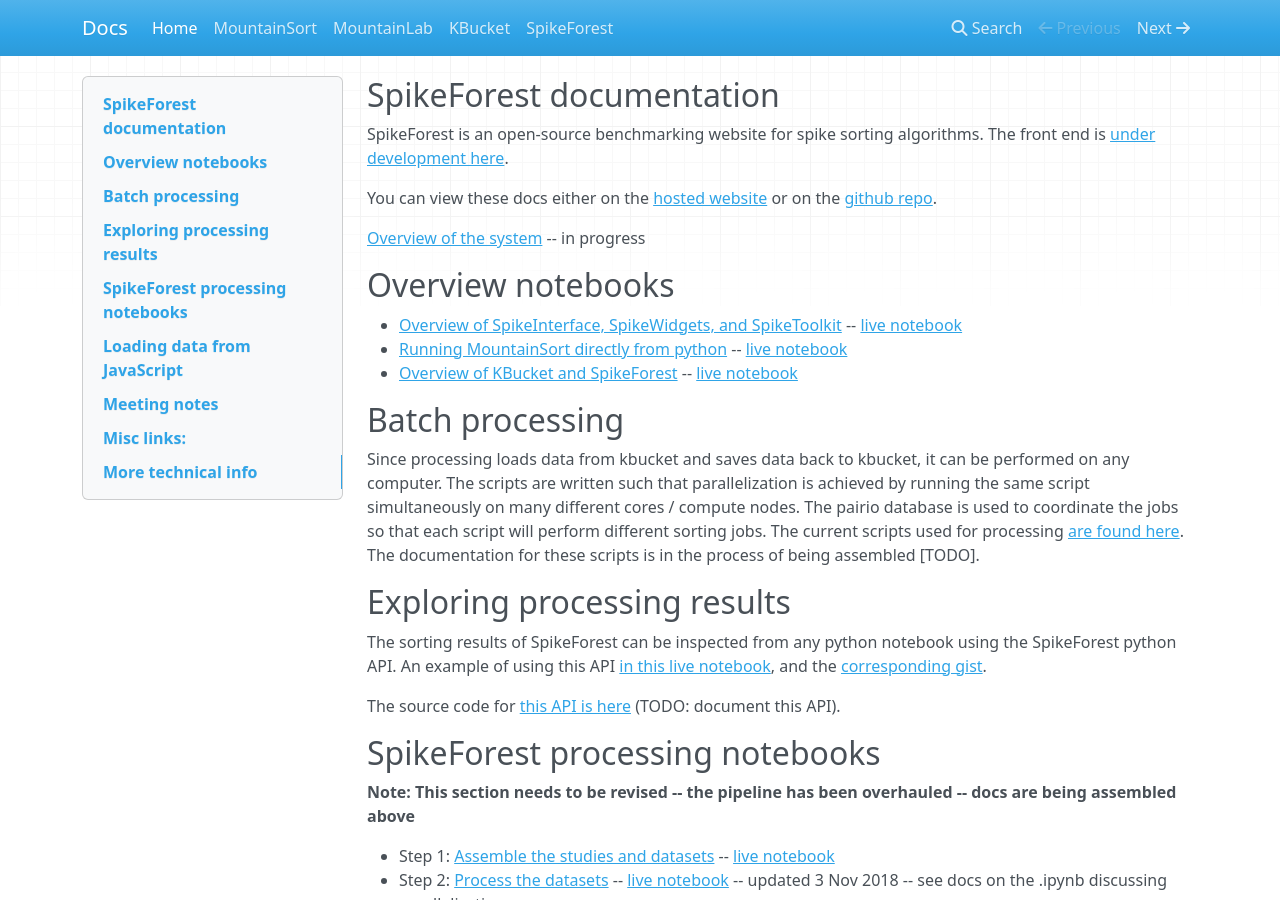
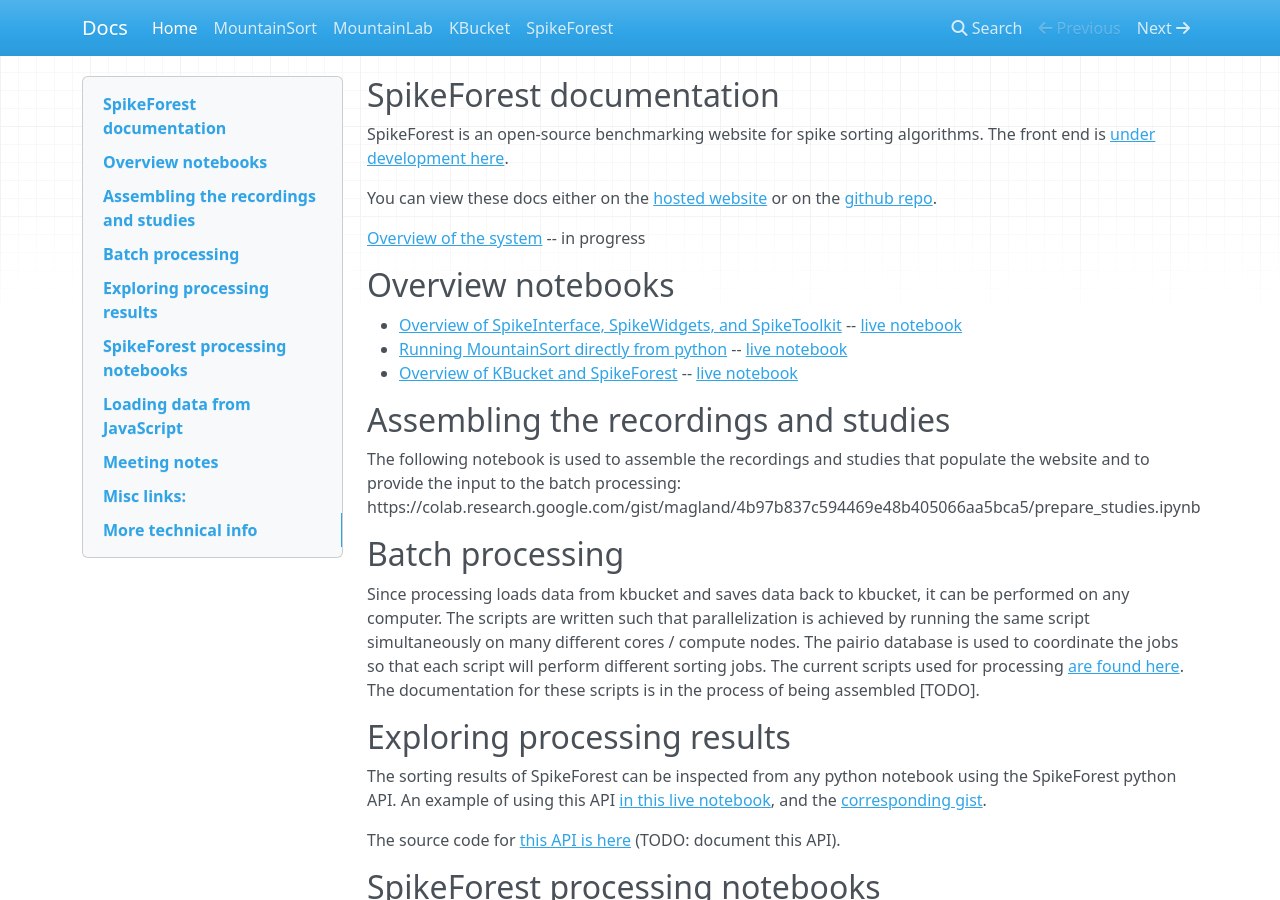
Before and after one commit to scratcharchive/spikeforest-docs, an MkDocs documentation site: the page built from docs/index.md, in a window 1280 px wide and 900 px high. Built offline with MkDocs 1.6.1, drawn with Linux system fonts in a browser that asks for light colours; nearby versions of some CDN libraries.

Commit message:
Update index.md

```diff
--- a/docs/index.md
+++ b/docs/index.md
@@ -11,6 +11,10 @@
 * [Overview of SpikeInterface, SpikeWidgets, and SpikeToolkit](https://gist.github.com/magland/e43542fe2dfe856fd04903b9ff1f8e4e) -- [live notebook](https://colab.research.google.com/gist/magland/e43542fe2dfe856fd04903b9ff1f8e4e)
 * [Running MountainSort directly from python](https://gist.github.com/magland/ee686398228a16adf8b95af4edde096b) -- [live notebook](https://colab.research.google.com/gist/magland/ee686398228a16adf8b95af4edde096b)
 * [Overview of KBucket and SpikeForest](https://gist.github.com/magland/318c7bc43df9dd528f667589eaa2482d) -- [live notebook](https://colab.research.google.com/gist/magland/318c7bc43df9dd528f667589eaa2482d)
+
+## Assembling the recordings and studies
+
+The following notebook is used to assemble the recordings and studies that populate the website and to provide the input to the batch processing: https://colab.research.google.com/gist/magland/4b97b837c594469e48b405066aa5bca5/prepare_studies.ipynb
 
 ## Batch processing
 
```
